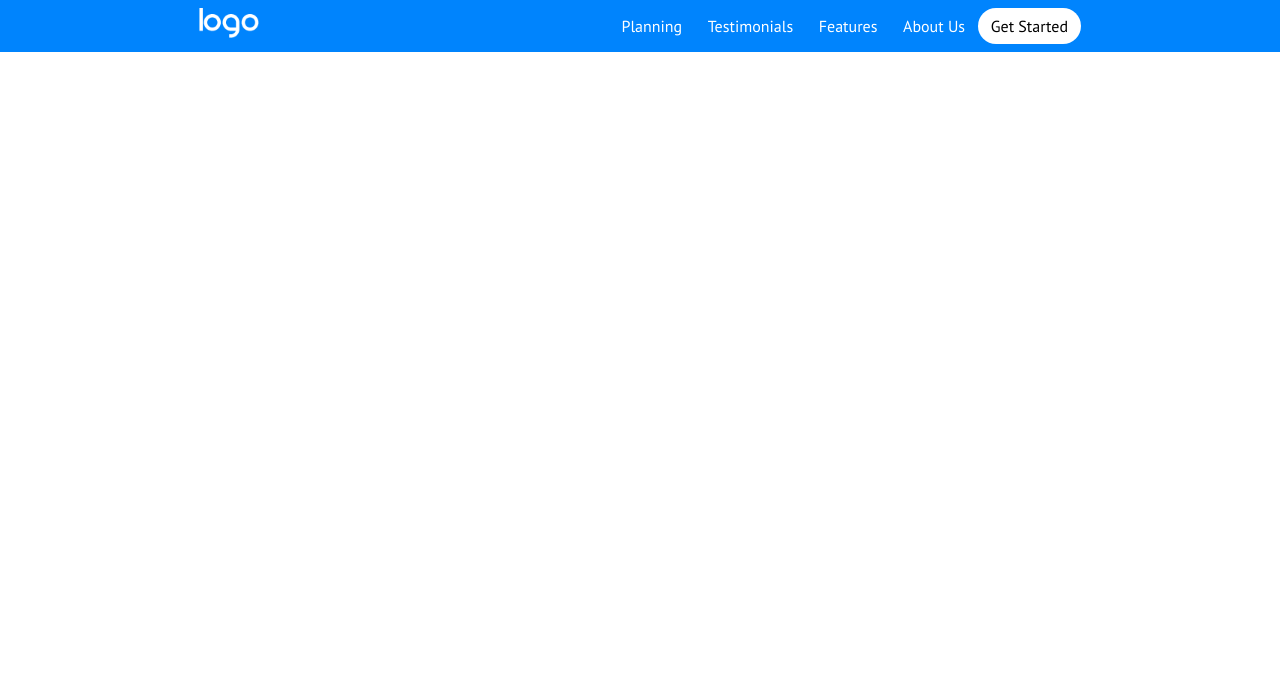
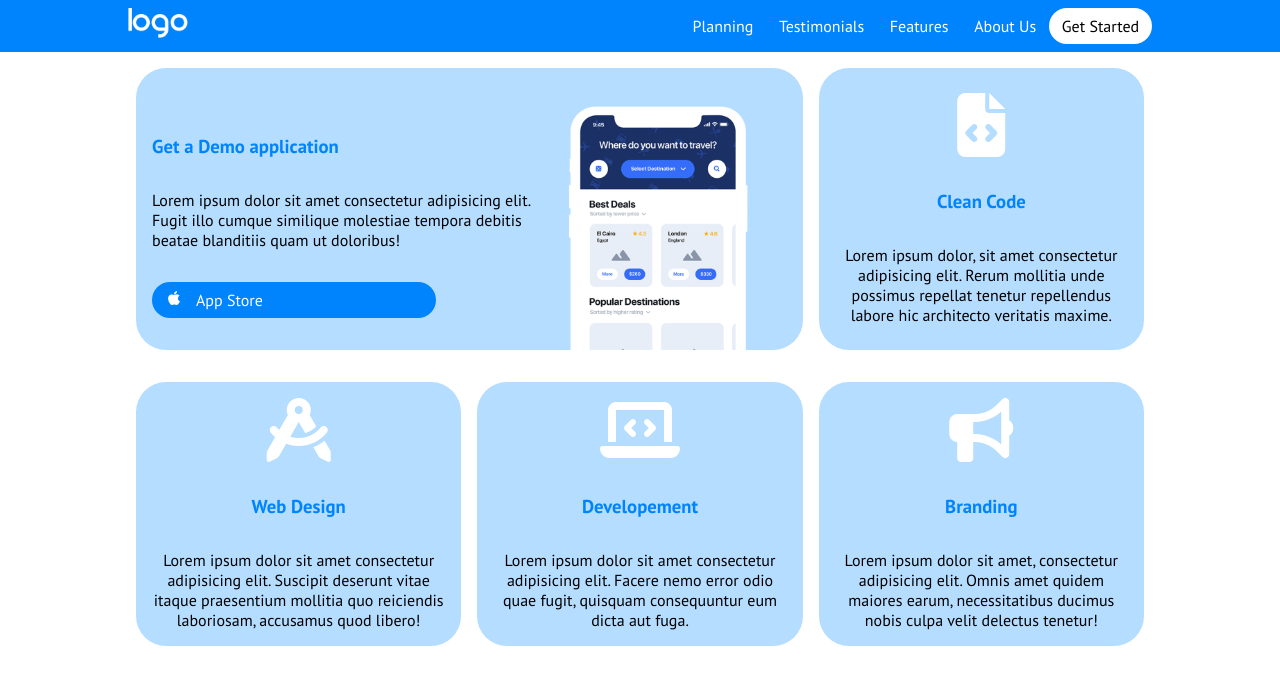
Before and after one commit to alessandrosaladino-tech/htmlcss-responsive-layout, a plain HTML site: page index.html in a window 1280 px wide. Drawn offline with Linux system fonts and the light colour scheme.

Commit message:
Add
jumbotron

```diff
--- a/assets/css/style.css
+++ b/assets/css/style.css
@@ -16,13 +16,13 @@
 
 /*utilities*/
 body {
-     font-family: 'PT Sans', sans-serif;
+    font-family: 'PT Sans', sans-serif;
 }
 
 .wid-80 {
     max-width: 1152px;
     width: 80%;
-    margin:  auto;
+    margin: auto;
 }
 
 .col-l-4 {
@@ -44,6 +44,30 @@ body {
 a {
     font-weight: 400;
     text-decoration: none;
+}
+
+.btn-blue {
+    padding: 0.5rem 1rem;
+    background-color: var(--rsp-heanvenly);
+    border-radius: 25px;
+    width: 75%;
+}
+
+.btn-blue i,
+.btn-blue p {
+    color: var(--rsp-secondary);
+}
+
+.btn-blue a {
+    display: flex;
+}
+
+.txt-al-left {
+    text-align: left;
+}
+
+.marg-left {
+    margin-left: -0.3rem;
 }
 
 /*end utilities*/
@@ -82,7 +106,7 @@ nav.d-flex {
 }
 
 .row-header {
-    justify-content: center;
+    justify-content: space-between;
 }
 
 .logo {
@@ -95,6 +119,74 @@ nav.d-flex {
 
 /*end header*/
 
+/*start main*/
+
+/*start jumbotron*/
+.jumbotron {
+    max-width: 1152px;
+    width: 80%;
+    margin: 0 auto;
+}
+
+.jumbotron .content {
+    flex-wrap: wrap;
+    justify-content: space-around;
+}
+
+.jumbotron .card-header>h3,
+.jumbotron .card-header>p,
+.jumbotron .card-header .btn-blue {
+    margin: 2rem 0;
+}
+
+.jumbotron .card:first-child>.card-content {
+    display: flex;
+    justify-content: center;
+    align-items: end;
+    padding: 1rem 1rem 0;
+}
+
+.jumbotron .card:first-child>.card-content>img {
+    width: 14rem;
+}
+
+.jumbotron .card {
+    margin: 1rem 0;
+    background-color: var(--rsp-light-heanvenly);
+    border-radius: 30px;
+    padding: 1rem;
+    text-align: center;
+    display: flex;
+    justify-content: center;
+    align-items: center;
+    flex-direction: column;
+}
+
+.jumbotron .card i {
+    color: var(--rsp-secondary);
+    font-size: 4rem;
+}
+
+.jumbotron .card:first-child i {
+    color: var(--rsp-secondary);
+    font-size: 1rem;
+    padding-right: 1rem;
+}
+
+.jumbotron .card h3 {
+    color: var(--rsp-heanvenly);
+}
+
+.jumbotron .card:first-child {
+    flex-direction: row;
+    align-items: end;
+    padding-bottom: 0;
+}
+
+/*end jumbotron*/
+
+/*end main*/
+
 /*start MEDIA MOBILE*/
 
 
--- a/index.html
+++ b/index.html
@@ -37,6 +37,84 @@
 
     <!--start main-->
     <main>
+        <section class="jumbotron">
+            <div class="content dflex">
+                <div class="card dflex col-l-8">
+                    <div class="card-header txt-al-left">
+                        <h3>Get a Demo application</h3>
+                        <p>Lorem ipsum dolor sit amet consectetur
+                            adipisicing elit. Fugit illo cumque
+                            similique molestiae tempora debitis beatae
+                            blanditiis quam ut doloribus!</p>
+                        <div class="btn-blue">
+                            <a href="#">
+                                <i class="fa-brands fa-apple"></i>
+                                <p>App Store</p>
+                            </a>
+                        </div>
+                    </div>
+                    <div class="card-content">
+                        <img src="./assets/img/phone_720.png" alt>
+                    </div>
+                </div>
+
+                <div class="card col-l-4">
+                    <div class="card-header">
+                        <i class="fa-solid fa-file-code"></i>
+                        <h3>Clean Code</h3>
+                    </div>
+                    <div class="card-content">
+                        <p>Lorem ipsum dolor, sit amet consectetur
+                            adipisicing elit. Rerum mollitia unde
+                            possimus repellat tenetur repellendus labore
+                            hic architecto veritatis maxime.</p>
+                    </div>
+                </div>
+                <div class="card col-l-4 ">
+                    <div class=" card-header">
+                        <i class="fa-solid fa-compass-drafting"></i>
+                        <h3>Web Design</h3>
+                    </div>
+                    <div class="card-content">
+                        <p>Lorem ipsum dolor sit amet consectetur
+                            adipisicing elit. Suscipit deserunt vitae
+                            itaque praesentium mollitia quo reiciendis
+                            laboriosam, accusamus quod libero!</p>
+                    </div>
+                </div>
+
+                <div class="card col-l-4 ">
+                    <div class="card-header">
+                        <i class="fa-solid fa-laptop-code"></i>
+                        <h3>Developement</h3>
+                    </div>
+                    <div class="card-content">
+                        <p>Lorem ipsum dolor sit amet consectetur
+                            adipisicing elit. Facere nemo error odio
+                            quae fugit, quisquam consequuntur eum dicta
+                            aut fuga.</p>
+                    </div>
+                </div>
+
+                <div class="card col-l-4 ">
+                    <div class="card-header">
+                        <i class="fa-solid fa-bullhorn"></i>
+                        <h3>Branding</h3>
+                    </div>
+
+                    <div class="card-content">
+                        <p>Lorem ipsum dolor sit amet, consectetur
+                            adipisicing elit. Omnis amet quidem maiores
+                            earum, necessitatibus ducimus nobis culpa
+                            velit delectus tenetur!</p>
+                    </div>
+                </div>
+
+            </div>
+
+    </section>
+
+
 
     </main>
     <!--end main-->
```
